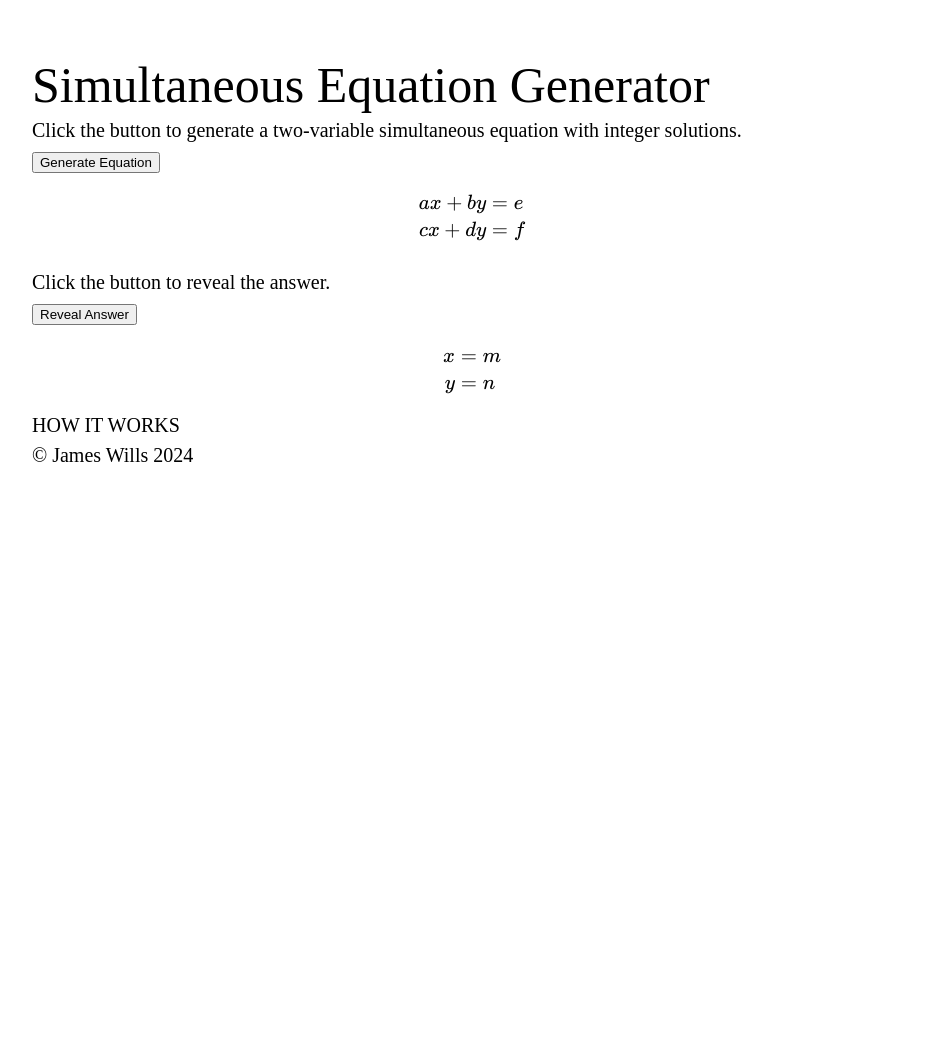
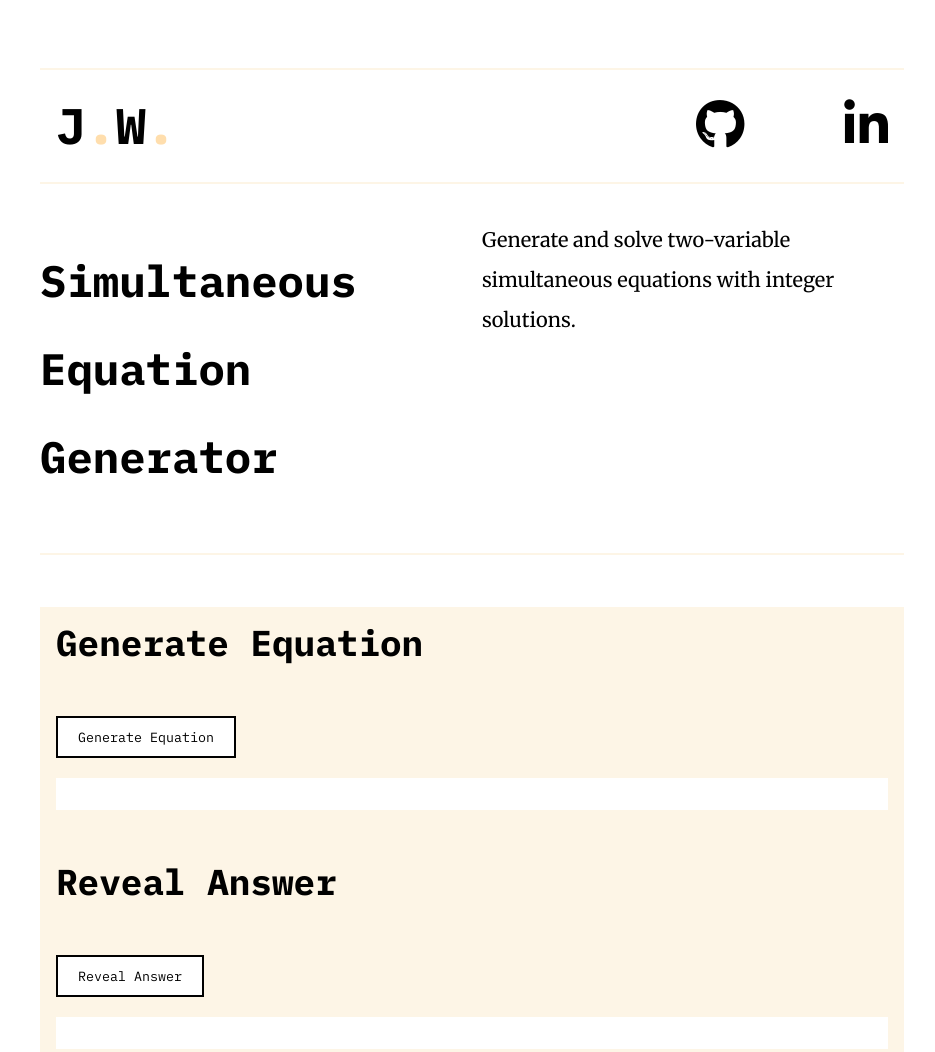
Before and after one commit to jamesjwills/jamesjwills.github.io, a plain HTML site: page resources/js/simultaneousEquationApp/SimEqGen.html in a window 1280 px wide. Shown: the top 1052 px of the page, without its empty margins (168-1103 px from the left). Before the commit the page ends 800 px from the top, so only its background shows below. Drawn offline with nearby package versions, Linux system fonts and the light colour scheme; some packages are replaced by stand-ins of ours; files that its build step writes are made by us from their sources; a web font is replaced by a local one.

Commit message:
refactor generator page

```diff
--- a/resources/js/simultaneousEquationApp/SimEqGen.html
+++ b/resources/js/simultaneousEquationApp/SimEqGen.html
@@ -1,106 +1,76 @@
 <!DOCTYPE html>
-<html>
-
+<html lang="en">
 <head>
-  <link href="https://fonts.googleapis.com/css?family=Damion" rel="stylesheet">
-  <link href="https://fonts.googleapis.com/css?family=Rubik" rel="stylesheet">
-  <link href="https://fonts.googleapis.com/css?family=Roboto:300,400,600,700" rel="stylesheet">
-  <link rel="stylesheet" href="./resources/css/reset.css">
-  <link rel="stylesheet" href="./resources/css/style.css">
+    <meta charset="UTF-8">
+    <link rel="preconnect" href="https://fonts.googleapis.com">
+    <link rel="preconnect" href="https://fonts.gstatic.com" crossorigin>
+    <link rel="stylesheet" href="https://fonts.googleapis.com/css2?family=Roboto:wght@400;700&display=swap">
+    <link href="https://fonts.googleapis.com/css2?family=IBM+Plex+Mono:wght@400;500;600;700&display=swap" rel="stylesheet">
+    <link href="https://fonts.googleapis.com/css2?family=IBM+Plex+Mono:wght@400;500;600;700&family=Merriweather:wght@400;700;900&display=swap" rel="stylesheet">
+    <link rel="shortcut icon" href="./resources/android-chrome-512x512-removebg-preview.png" type="image/x-icon">
+    <meta name="viewport" content="width=device-width, initial-scale=1.0">
+    <link rel="stylesheet" href="https://pro.fontawesome.com/releases/v6.0.0-beta1/css/all.css">
+    <meta name="viewport" content="width=device-width, initial-scale=1.0">
     <title>Simultaneous Equation Generator</title>
-  <script src="../simultaneousEquationApp/resources/js/generatesDeterminantEqualToOne.js" defer></script>
+    <link rel="stylesheet" href="./resources/css/simeq_style.css">
     <script type="text/javascript" async
-    src="https://cdnjs.cloudflare.com/ajax/libs/mathjax/2.7.7/MathJax.js?config=TeX-AMS_CHTML">
+        src="https://cdnjs.cloudflare.com/ajax/libs/mathjax/2.7.7/MathJax.js?config=TeX-MML-AM_CHTML">
     </script>
-      <style>
-        /* Initially hide the content */
-        .hidden-content {
-          display: none;
-        }
-      </style>
-
 </head>
-
 <body>
-  <!-- Header -->
-  <header>
-    <h1>
-      Simultaneous Equation Generator
-    </h1>
-  </header>
-
-  <!-- Main Content -->
-  <div class="main-content">
-
-    <div>
-      <div id="equation-box">
-        <p>
-          Click the button to generate a two-variable simultaneous equation with integer solutions.
-        </p>
-        <button id="equationButton" onclick="displayEquations()">Generate Equation</button>
-
-        <div class="box" id="equation-container">
-          $$\begin{align}
-          ax + by &= e \\
-          cx + dy &= f
-          \end{align}$$
+    <div class="header">
+        <a href="./index.html" class="header__name">
+            <h1>J<span class="header__full-stop">.</span> Wills</h1>
+        </a>
+        <a href="./index.html" class="header__initials">
+            <h1>J<span class="header__full-stop">.</span>W<span class="header__full-stop">.</span></h1>
+        </a>
+        <nav class="header__socials">
+          <a href="https://github.com/jamesjwills" target="_blank" class="header__socials-item"><i class="fa-brands fa-github"></i></a>
+          <a href="linkedin.com/in/jamesjwills" target="_blank" class="header__socials-item"><i class="fa-brands fa-linkedin-in"></i></a>
+        </nav>
     </div>
 
+    <div class="about" role="main">
+        <div class="section about__intro">
+            <div class="section about__intro__name">
+                <h2>Simultaneous Equation Generator</h2>
+            </div>
+            <div class="section about__intro__blurb">
+                <p>Generate and solve two-variable simultaneous equations with integer solutions.</p>
+            </div>
+        </div>
 
+        <div class="section about__content">
+            <div class="about__projects">
+                <div id="equation-box">
+                    <h3>Generate Equation</h3>
+                    <button onclick="displayEquations()">Generate Equation</button>
+                    <div id="equation-container" class="box"></div>
                 </div>
+
                 <div id="answer-box">
-        <p>
-          Click the button to reveal the answer.
-        </p>
-        <button id="answerButton" onclick="displayAnswer()">Reveal Answer</button>
-
-        <div class="box" id="answer-container">
-          $$\begin{align}
-          x &= m \\
-          y &= n
-          \end{align}
-          $$
+                    <h3>Reveal Answer</h3>
+                    <button onclick="displayAnswer()">Reveal Answer</button>
+                    <div id="answer-container" class="box"></div>
                 </div>
 
                 <div class="box">
-
-
-          <!-- Link to toggle visibility -->
-          <a href="#" id="toggleLink">HOW IT WORKS</a>
-
-          <!-- Hidden content to be revealed -->
+                    <h3 id="toggleLink" onclick="toggleContent()">HOW IT WORKS</h3>
                     <div id="hiddenContent" class="hidden-content">
                         <p>The code makes use of Bezout's Identity and the Extended Euclidean Algorithm to calculate the modular multiplicative inverse of a modulo b and b modulo a and then generates values of c and d to guarantee the matrix of coefficients has a determinant equal to 1. It then makes use of Cramer's Rule to find the solution. The determinant being equal to 1 guarantees the solutions are always integers.</p>
                     </div>
-
-          <script>
-            // JavaScript to toggle visibility
-            document.getElementById('toggleLink').addEventListener('click', function () {
-              var hiddenContent = document.getElementById('hiddenContent');
-              // Toggle the CSS class to show/hide the content
-              hiddenContent.classList.toggle('hidden-content');
-            });
-          </script>
+                </div>
+            </div>
+        </div>
     </div>
 
-
-
-      </div>
-
-
-
-    </div>
-
-    <!-- Footer -->
-    <footer>
-      <div id="how-it-works">
-        <p>&copy; James Wills
-          <script type="text/javascript">document.write(new Date().getFullYear());</script>
-      </p>
-      </div>
-    </footer>
-
-  </div>
+    <script src="./resources/js/generatesDeterminantEqualToOne.js"></script>
+    <script>
+        function toggleContent() {
+            var content = document.getElementById("hiddenContent");
+            content.style.display = content.style.display === "none" ? "block" : "none";
+        }
+    </script>
 </body>
-
 </html>
```
Lines whose indentation alone changed are shown as unchanged.
